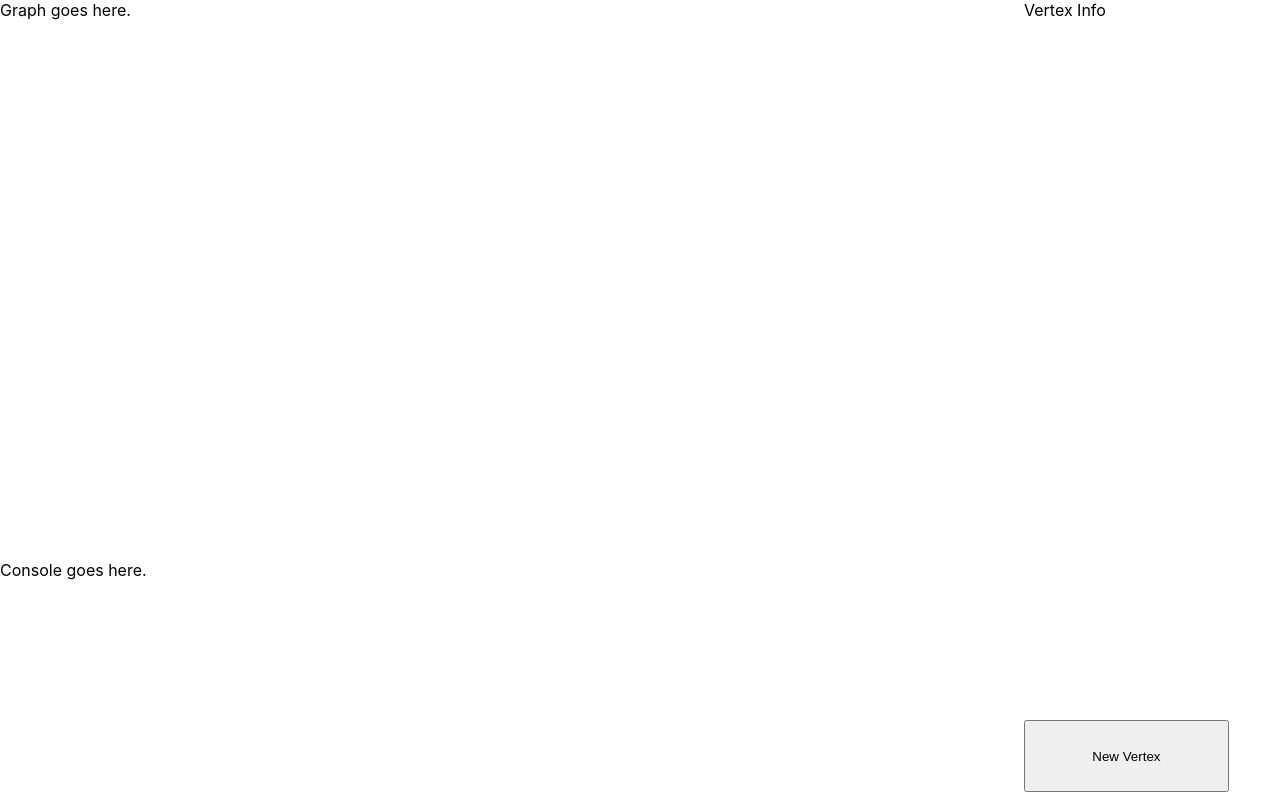
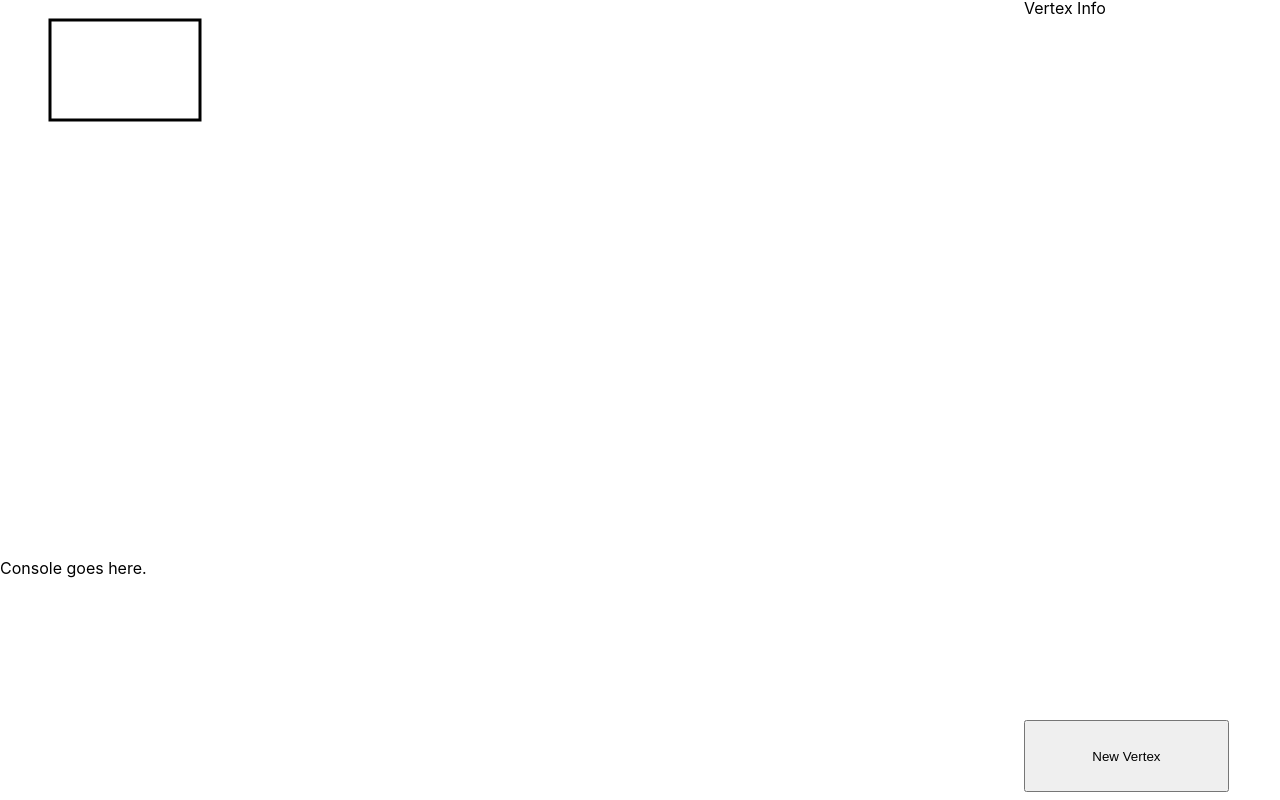
Before and after one commit to mvanniekerk/vertex-compute-ui, a React (Create React App) app: page / in a window 1280 px wide. Built offline with nearby package versions, Linux system fonts and the light colour scheme.

Commit message:
roll my own graph implementation

```diff
--- a/src/App.tsx
+++ b/src/App.tsx
@@ -1,24 +1,116 @@
 import React from 'react';
-import logo from './logo.svg';
 import './App.css';
 
-function App() {
+class Graph extends React.Component<any, any> {
+  constructor(props : any) {
+    super(props);
+    this.state = {
+      vertices: [{x: 50, y: 20, name: "test vertex"}],
+      selected: null,
+      mouse: null,
+    }
+  }
+
+  addVertex(name : string) {
+    const vertices = this.state.vertices.slice();
+    vertices.push({x: 100, y: 50, name : name});
+    this.setState({vertices : vertices});
+  }
+
+  onVertexMouseDown(event: MouseEvent, index : number) {
+    const touchState = {
+      vertex : index,
+      startX : event.clientX,
+      startY : event.clientY,
+    }
+    this.setState({selected : touchState})
+  }
+
+  onVertexMouseUp() {
+    const vertices = this.state.vertices.slice();
+    const vertex = vertices[this.state.selected.vertex];
+    vertex.x += this.state.mouse.x - this.state.selected.startX;
+    vertex.y += this.state.mouse.y - this.state.selected.startY;
+    this.setState({selected : null, vertices : vertices})
+  }
+
+  onMouseMove(event: any) {
+    this.setState({mouse : {x : event.clientX, y : event.clientY}});
+  }
+
+  render() {
+    const vertices = this.state.vertices.map((v : any, index : number) => {
+      let x = v.x;
+      let y = v.y;
+      if (this.state.selected && this.state.mouse && this.state.selected.vertex === index) {
+        x += this.state.mouse.x - this.state.selected.startX;
+        y += this.state.mouse.y - this.state.selected.startY;
+      }
+      return (
+        <Vertex x={x} y={y} key={index}
+          onMouseDown={(event : MouseEvent) => this.onVertexMouseDown(event, index)}
+          onMouseUp={() => this.onVertexMouseUp()}/>
+      )
+    });
+
+    return (
+      <div className="graph" onMouseMove={(event : any) => this.onMouseMove(event)}>
+        <svg>
+          {vertices}
+        </svg>
+      </div>
+    )
+  }
+}
+
+function Vertex(props : any) {
+  return (
+    <rect
+      x={props.x}
+      y={props.y}
+      onMouseDown={props.onMouseDown}
+      onMouseUp={props.onMouseUp}
+      width="150"
+      height="100"
+      fill="white"
+      stroke="black"
+      strokeWidth="3"
+    />
+  )
+}
+
+class App extends React.Component<{}, any> {
+
+  constructor(props: {}) {
+    super(props);
+    this.state = {
+      vertices: [],
+      id : 0,
+    };
+  }
+
+  addVertex() {
+    const vertices = this.state.vertices.slice();
+    vertices.push({id : this.state.id, name : "New Vertex"});
+    this.setState({vertices: vertices, id: this.state.id + 1});
+  }
+
+  render() {
     return (
       <div className="App">
-      <div className="graph">
-        Graph goes here.
-      </div>
+        <Graph vertices={this.state.vertices}/>
         <div className="console">
           Console goes here.
         </div>
         <div className="infobar">
           <div className="vertex-info">Vertex Info</div>
           <div className="new-vertex">
-          <button id="new-vertex">New Vertex</button>
+            <button id="new-vertex" onClick={() => this.addVertex()}>New Vertex</button>
           </div>
         </div>
       </div>
     );
   }
+}
 
 export default App;
--- a/src/index.css
+++ b/src/index.css
@@ -1,3 +1,57 @@
+/* http://meyerweb.com/eric/tools/css/reset/
+   v2.0 | 20110126
+   License: none (public domain)
+*/
+
+html, body, div, span, applet, object, iframe,
+h1, h2, h3, h4, h5, h6, p, blockquote, pre,
+a, abbr, acronym, address, big, cite, code,
+del, dfn, em, img, ins, kbd, q, s, samp,
+small, strike, strong, sub, sup, tt, var,
+b, u, i, center,
+dl, dt, dd, ol, ul, li,
+fieldset, form, label, legend,
+table, caption, tbody, tfoot, thead, tr, th, td,
+article, aside, canvas, details, embed,
+figure, figcaption, footer, header, hgroup,
+menu, nav, output, ruby, section, summary,
+time, mark, audio, video {
+	margin: 0;
+	padding: 0;
+	border: 0;
+	font-size: 100%;
+	font: inherit;
+	vertical-align: baseline;
+}
+/* HTML5 display-role reset for older browsers */
+article, aside, details, figcaption, figure,
+footer, header, hgroup, menu, nav, section {
+	display: block;
+}
+body {
+	line-height: 1;
+}
+ol, ul {
+	list-style: none;
+}
+blockquote, q {
+	quotes: none;
+}
+blockquote:before, blockquote:after,
+q:before, q:after {
+	content: '';
+	content: none;
+}
+table {
+	border-collapse: collapse;
+	border-spacing: 0;
+}
+
+svg {
+  width: 100%;
+  height: 100%;
+}
+
 body {
   margin: 0;
   font-family: -apple-system, BlinkMacSystemFont, 'Segoe UI', 'Roboto', 'Oxygen',
```
Lines whose indentation alone changed are shown as unchanged.
